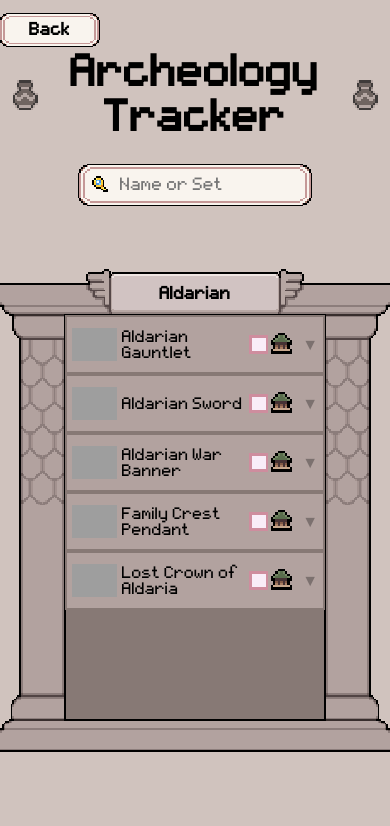
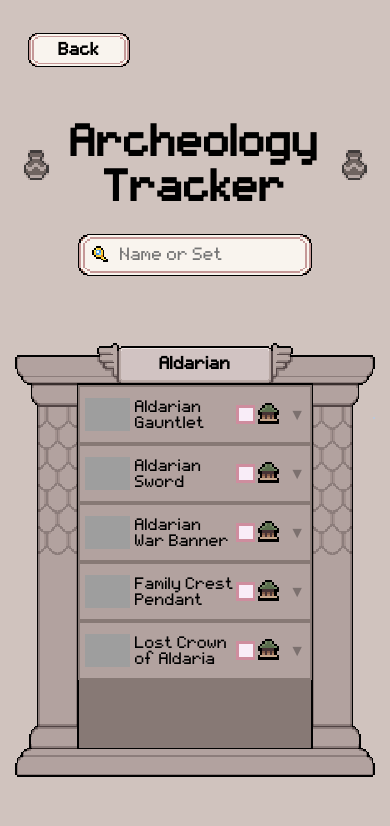
Before and after one commit to mcevoymicah/Fields-of-Mistria-Tracker, a plain HTML site: page tracker.html in a window 390 px wide. Shown: the top 826 px of the page. Drawn offline with Linux system fonts and the light colour scheme; grey boxes are pictures that could not be loaded.

Commit message:
added save + better mobile view

```diff
--- a/tracker-style.css
+++ b/tracker-style.css
@@ -23,6 +23,13 @@ body {
     height: 40px;
   }
 
+  @media (max-width: 400px) {
+    .back-button  {
+      top: 30px;
+      left: 10%;
+    }
+  }
+
   .back-image {
     width: 150%;
     height: 100%;
@@ -45,7 +52,14 @@ body {
 /* title*/
 .title {
     text-align: center;
-   padding-top: 50px;
+   padding-top: 60px;
+  }
+
+  @media (max-width: 400px) {
+    .title {
+      padding-top: 100px;
+      margin: 20px;
+    }
   }
 
   .tracker-title-container {
@@ -110,14 +124,21 @@ body {
 /* donation container */
 .donation-container {
     position: relative;
-    width: 400px;
+    width: 90%;
+    max-width: 400px;
     height: 900px;
     margin: 15px auto;
-    overflow: hidden;
+    overflow: visible;
     display: flex;
     flex-direction: column;
     align-items: center;
     margin-bottom: -370px;
+}
+
+@media (max-width: 400px) {
+  .donation-container {
+    margin-bottom: -450px;
+  }
 }
 
 /* overlay */
@@ -128,6 +149,12 @@ body {
     width: 100%;
     height: 59%;
     z-index: 1;
+}
+
+@media (max-width: 400px) {
+  .overlay {
+    height: 54.5%;
+  }
 }
 
 .overlay-image {
@@ -161,6 +188,13 @@ body {
     z-index: 3;
     display: flex;
     flex-direction: column;
+}
+
+@media (max-width: 400px) {
+  .donation-items {
+    height: 40%;
+    image-rendering: pixelated;
+  }
 }
 
 
--- a/tracker.js
+++ b/tracker.js
@@ -99,8 +99,6 @@ function renderDonationContainer(setName, items) {
   const container = document.createElement("div");
   container.classList.add("donation-container");
 
-
-
   // create overlay
   const overlay = document.createElement("div");
   overlay.classList.add("overlay");
@@ -159,7 +157,21 @@ function renderDonationContainer(setName, items) {
       toggle.src = "./Assests/spr_ui_generic_icon_museum_off.png";
       toggle.alt = "Donation status";
       toggle.classList.add("donation-toggle");
-      toggle.dataset.donated = "no";
+
+      // unique identifier for local Storage
+      const toggleId = `${setName}-${item.Name}`; // generate a unique key based on setName and item.Name
+
+      // restore state from local storage
+      const savedState = localStorage.getItem(toggleId);
+      if (savedState) {
+          toggle.dataset.donated = savedState;
+          toggle.src =
+              savedState === "yes"
+                  ? "./Assests/spr_ui_generic_icon_museum_on.png"
+                  : "./Assests/spr_ui_generic_icon_museum_off.png";
+      } else {
+          toggle.dataset.donated = "no"; // default state
+      }
 
       // switch on/off donated
       toggle.addEventListener("click", () => {
@@ -170,6 +182,8 @@ function renderDonationContainer(setName, items) {
               toggle.src = "./Assests/spr_ui_generic_icon_museum_off.png";
               toggle.dataset.donated = "no";
           }
+
+          localStorage.setItem(toggleId, toggle.dataset.donated);
       });
 
        // Dropdown arrow
@@ -201,8 +215,7 @@ function renderDonationContainer(setName, items) {
                 const regex = new RegExp(`\\b${keyword.replace(/[.*+?^${}()|[\]\\]/g, '\\$&')}\\b`, "g");
 
                 if (regex.test(fieldValue)) {
-                    const iconHTML = `<img src="${keywordIcons[keyword]}"
-                    class="season-icon" alt="${keyword} Icon"> ${keyword}`;
+                    const iconHTML = `<img src="${keywordIcons[keyword]}" class="season-icon" alt="${keyword} Icon"> ${keyword}`;
                     fieldValue = fieldValue.replace(regex, iconHTML);
                 }
             });
```
Also changed, not shown: index-style.css (+2 -11 lines).
